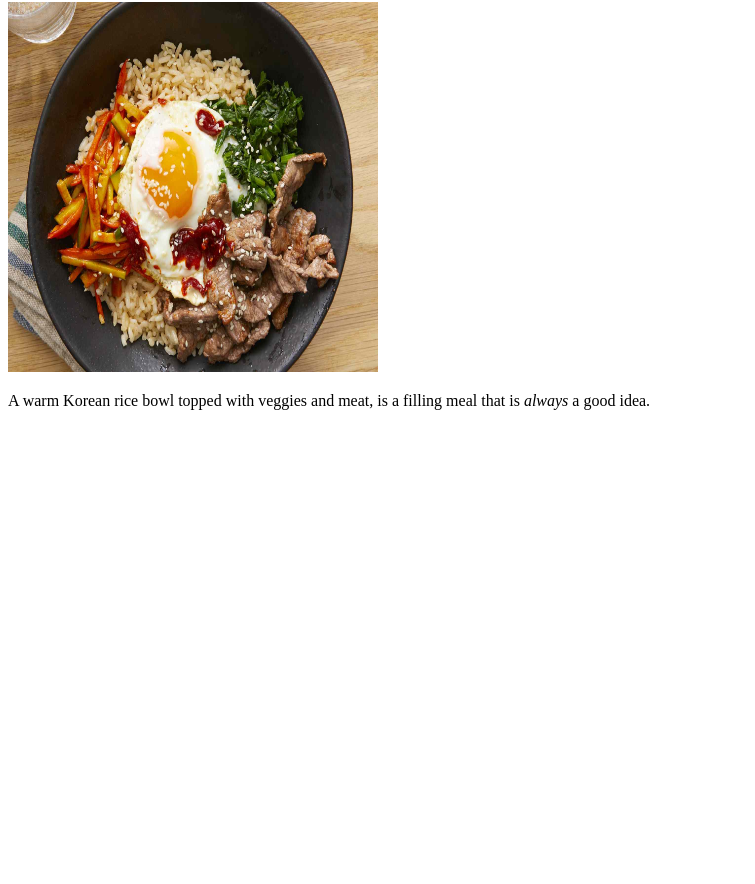
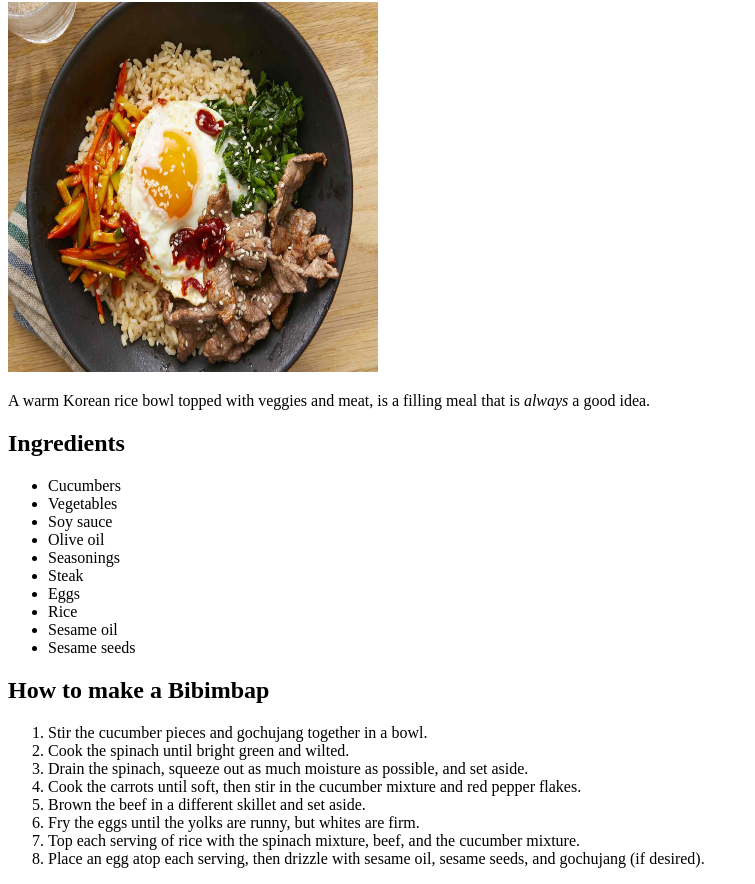
Before and after one commit to JuriHan144p/odin-recipes, a plain HTML site: page recipes/bibimbap.html in a window 1280 px wide. Shown: the part 78-962 px from the top of the page, without its empty margins (0-755 px from the left). Before the commit the page ends 800 px from the top, so only its background shows below. Drawn offline with Linux system fonts and the light colour scheme.

Commit message:
Add ingredients and a tutorial step-by-step.
Allows the reader to recreate the recipe.

```diff
--- a/recipes/bibimbap.html
+++ b/recipes/bibimbap.html
@@ -9,5 +9,29 @@
     <h1>Bibimbap</h1>
     <img src="../images/bibimbap.jpg" alt="Bibimbap image" width="370" height="370">
     <p>A warm Korean rice bowl topped with veggies and meat, is a filling meal that is <em>always</em> a good idea.</p>
+    <h2>Ingredients</h2>
+    <ul>
+        <li>Cucumbers</li>
+        <li>Vegetables</li>
+        <li>Soy sauce</li>
+        <li>Olive oil</li>
+        <li>Seasonings</li>
+        <li>Steak</li>
+        <li>Eggs</li>
+        <li>Rice</li>
+        <li>Sesame oil</li>
+        <li>Sesame seeds</li>
+    </ul>
+    <h2>How to make a Bibimbap</h2>
+    <ol>
+        <li>Stir the cucumber pieces and gochujang together in a bowl.</li>
+        <li>Cook the spinach until bright green and wilted.</li>
+        <li>Drain the spinach, squeeze out as much moisture as possible, and set aside.</li>
+        <li>Cook the carrots until soft, then stir in the cucumber mixture and red pepper flakes.</li>
+        <li>Brown the beef in a different skillet and set aside.</li>
+        <li>Fry the eggs until the yolks are runny, but whites are firm.</li>
+        <li>Top each serving of rice with the spinach mixture, beef, and the cucumber mixture.</li>
+        <li>Place an egg atop each serving, then drizzle with sesame oil, sesame seeds, and gochujang (if desired).</li>
+    </ol>
 </body>
 </html>
```
